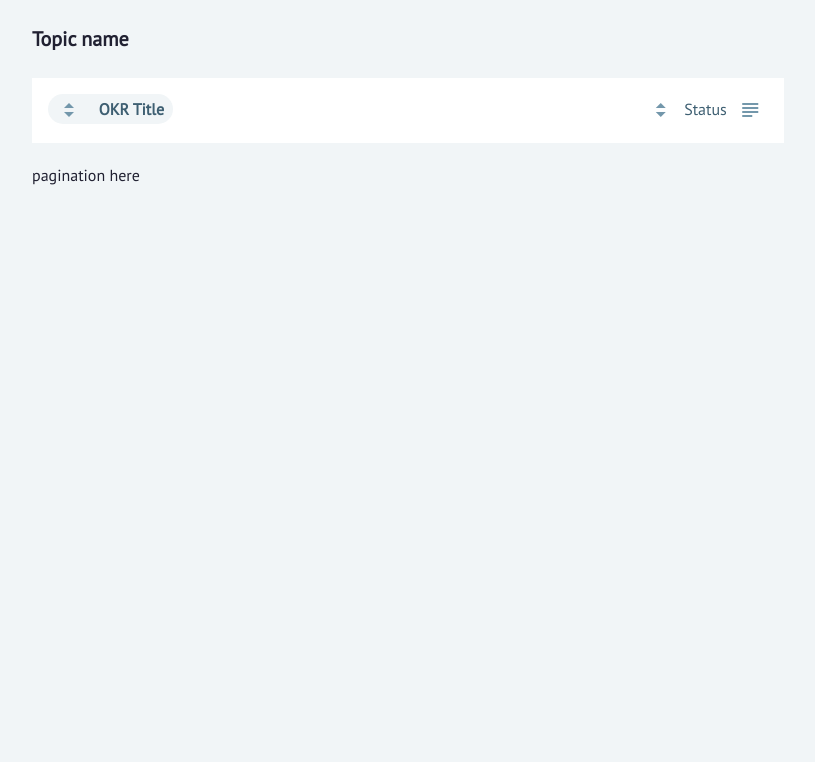
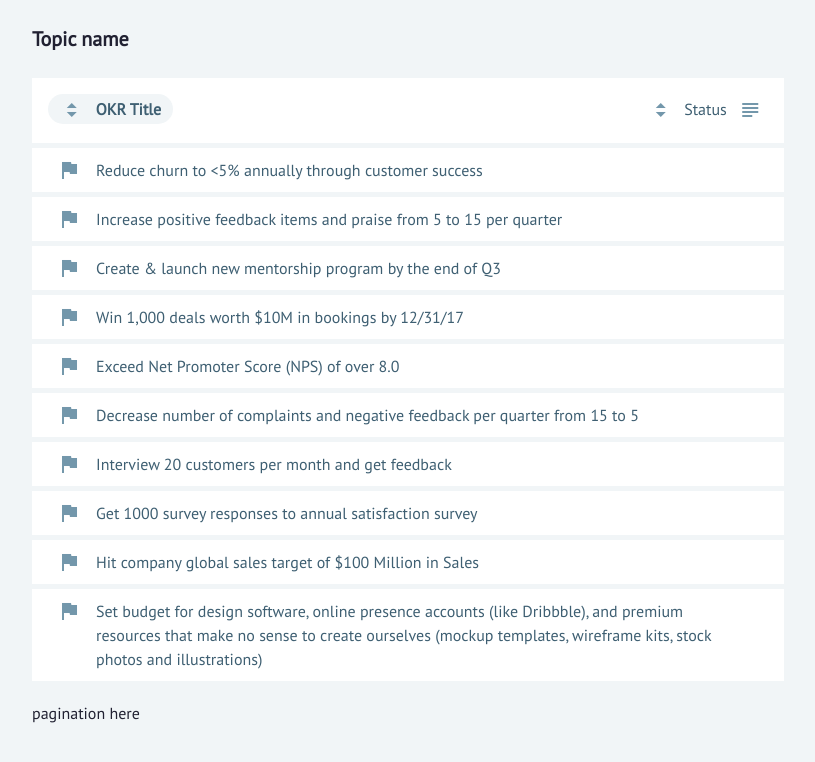
Before and after one commit to RinatValiullov/topic-test-angular, an Angular app: page / in a window 1280 px wide. Shown: the top 762 px of the page, without its empty margins (232-1047 px from the left). Built offline with nearby package versions, Linux system fonts and the light colour scheme.

Commit message:
add 'content-todo-okr' component

```diff
--- a/src/app/app.module.ts
+++ b/src/app/app.module.ts
@@ -7,13 +7,15 @@ import { NoopAnimationsModule } from '@angular/platform-browser/animations';
 import { ContainerTodoComponent } from './container-todo/container-todo.component';
 import { ContentTodoComponent } from './content-todo/content-todo.component';
 import { ContentTodoHeaderComponent } from './content-todo-header/content-todo-header.component';
+import { ContentTodoOkrComponent } from './content-todo-okr/content-todo-okr.component';
 
 @NgModule({
   declarations: [
     AppComponent,
     ContainerTodoComponent,
     ContentTodoComponent,
-    ContentTodoHeaderComponent
+    ContentTodoHeaderComponent,
+    ContentTodoOkrComponent
   ],
   imports: [
     BrowserModule,
--- a/src/app/content-todo-header/content-todo-header.component.css
+++ b/src/app/content-todo-header/content-todo-header.component.css
@@ -1,4 +1,5 @@
 .container {
+  background-color: #fff;
   display: flex;
   justify-content: space-between;
   height: 65px;
@@ -12,7 +13,7 @@
   border-radius: 100px;
   cursor: pointer;
   display: flex;
-  justify-content: space-around;
+  justify-content: space-evenly;
   height: 30px;
   width: 125px;
 }
--- /dev/null
+++ b/src/app/content-todo-okr/content-todo-okr.component.css
@@ -0,0 +1,20 @@
+.tasks {
+  list-style-type: none;
+  margin: 0;
+  padding: 0;
+}
+
+.task {
+  align-items: flex-start;
+  background-color: #fff;
+  display: flex;
+  padding: 10px 25px;
+}
+
+.task:not(:last-of-type) {
+  margin-bottom: 5px;
+}
+
+.task span {
+  margin-right: 15px;
+}
--- /dev/null
+++ b/src/app/content-todo-okr/content-todo-okr.component.html
@@ -0,0 +1,11 @@
+<section class="container">
+  <ul class="tasks">
+    <li *ngFor="let task of tasks" class="task">
+      <span class="material-icons" style="color: #7397AB">
+        flag
+      </span>
+      <span>{{ task.descr }}</span>
+    </li>
+
+  </ul>
+</section>
--- /dev/null
+++ b/src/app/content-todo-okr/content-todo-okr.component.ts
@@ -0,0 +1,19 @@
+import { Component, OnInit } from '@angular/core';
+import { Task } from '../task';
+import { TASKS } from '../mock-tasks';
+
+@Component({
+  selector: 'app-content-todo-okr',
+  templateUrl: './content-todo-okr.component.html',
+  styleUrls: ['./content-todo-okr.component.css']
+})
+export class ContentTodoOkrComponent implements OnInit {
+
+  tasks = TASKS;
+
+  constructor() { }
+
+  ngOnInit(): void {
+  }
+
+}
--- a/src/app/content-todo/content-todo.component.css
+++ b/src/app/content-todo/content-todo.component.css
@@ -1,5 +1,9 @@
 main {
-  background-color: rgba(255, 255, 255, 1);
+  /* background-color: rgba(255, 255, 255, 1); */
   color: rgba(62, 95, 114, 1);
   margin-bottom: 1.25rem;
 }
+
+section {
+  display: flex;
+}
--- a/src/app/content-todo/content-todo.component.html
+++ b/src/app/content-todo/content-todo.component.html
@@ -1,5 +1,7 @@
 <main>
   <app-content-todo-header></app-content-todo-header>
-  <!--<content-todo-okr></content-todo-okr>
-  <content-todo-status></content-todo-status> -->
+  <section>
+    <app-content-todo-okr></app-content-todo-okr>
+    <!-- <content-todo-status></content-todo-status> -->
+  </section>
 </main>
--- /dev/null
+++ b/src/app/mock-tasks.ts
@@ -0,0 +1,14 @@
+import { Task } from './task';
+
+export const TASKS: Task[] = [
+  { id: 1, descr: 'Reduce churn to <5% annually through customer success' },
+  { id: 2, descr: 'Increase positive feedback items and praise from 5 to 15 per quarter' },
+  { id: 3, descr: 'Create & launch new mentorship program by the end of Q3' },
+  { id: 4, descr: 'Win 1,000 deals worth $10M in bookings by 12/31/17' },
+  { id: 5, descr: 'Exceed Net Promoter Score (NPS) of over 8.0' },
+  { id: 6, descr: 'Decrease number of complaints and negative feedback per quarter from 15 to 5' },
+  { id: 7, descr: 'Interview 20 customers per month and get feedback' },
+  { id: 8, descr: 'Get 1000 survey responses to annual satisfaction survey' },
+  { id: 9, descr: 'Hit company global sales target of $100 Million in Sales' },
+  { id: 10, descr: 'Set budget for design software, online presence accounts (like Dribbble), and premium resources that make no sense to create ourselves (mockup templates, wireframe kits, stock photos and illustrations)' },
+];
--- /dev/null
+++ b/src/app/task.ts
@@ -0,0 +1,4 @@
+export interface Task {
+  id: number;
+  descr: string;
+}
```
Also changed, not shown: 1 other file (tests, documents, lock files or other folders).
